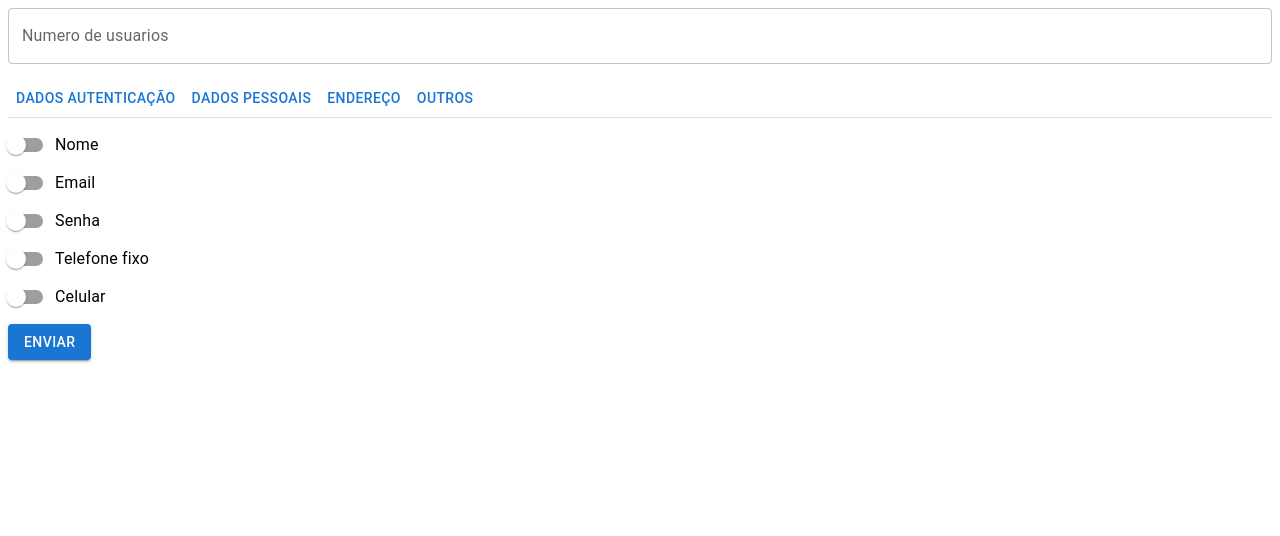
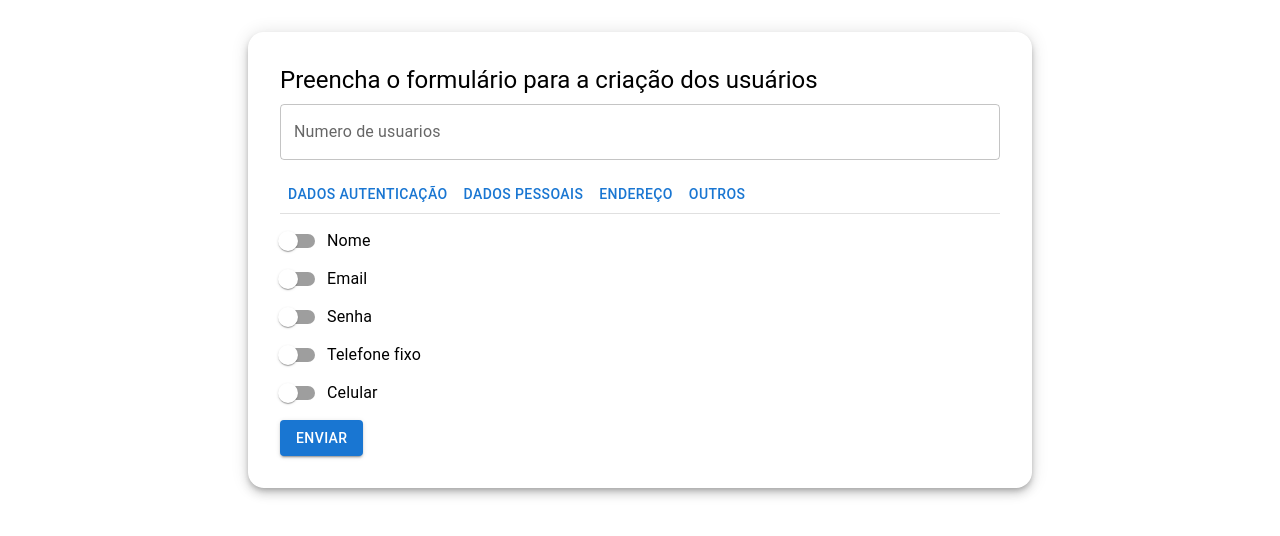
Before and after one commit to ottonSam/user-generate, a React (Create React App) app in the folder frontend/: page / in a window 1280 px wide. Shown: the top 536 px of the page. Built offline with nearby package versions, Linux system fonts and the light colour scheme; no server answers.

Commit message:
UI review

```diff
--- a/frontend/src/App.tsx
+++ b/frontend/src/App.tsx
@@ -1,3 +1,4 @@
+import { Box } from "@mui/material";
 import { useState } from "react";
 import ShowUsers from "./components/ShowUsers";
 import Form from "./components/UserGenerateForm";
@@ -8,13 +9,20 @@ function App() {
   const [dataUsers, setDataUsers] = useState(userExample);
 
   return (
-    <div className="App">
+    <Box
+      padding={4}
+      maxWidth={720}
+      margin="auto"
+      marginTop={4}
+      borderRadius={4}
+      boxShadow={6}
+    >
       {showForm ? (
         <Form setShowForm={setShowForm} setDataUsers={setDataUsers} />
       ) : (
-        <ShowUsers usersData={dataUsers} />
+        <ShowUsers setShowForm={setShowForm} usersData={dataUsers} />
       )}
-    </div>
+    </Box>
   );
 }
 
--- a/frontend/src/components/ShowUsers.tsx
+++ b/frontend/src/components/ShowUsers.tsx
@@ -1,21 +1,31 @@
-import { Typography } from "@mui/material";
-import { Box } from "@mui/system";
+import { Box, Button, Typography } from "@mui/material";
 
 interface IShowUsersProps {
-  usersData: any;
+  usersData: JSON[];
+  setShowForm: (e: any) => void;
 }
 
-const ShowUsers = ({ usersData }: IShowUsersProps) => {
-  const users = usersData.map((user: JSON) => {
-    return <pre>{JSON.stringify(user, null, 2)}</pre>;
-  });
+const ShowUsers = ({ usersData, setShowForm }: IShowUsersProps) => {
+  const users = <pre>{JSON.stringify(usersData, null, 2)}</pre>;
+
+  const handleReset = () => {
+    setShowForm(true);
+  };
 
   return (
     <Box>
-      <Typography variant="h5">
+      <Typography variant="h5" marginBottom={1}>
         🎉Parabéns os usuários foram criados com sucesso🎉
       </Typography>
       {users}
+      <Button
+        type="button"
+        color="success"
+        variant="contained"
+        onClick={handleReset}
+      >
+        Voltar ao formulário
+      </Button>
     </Box>
   );
 };
--- a/frontend/src/components/UserGenerateForm.tsx
+++ b/frontend/src/components/UserGenerateForm.tsx
@@ -3,7 +3,7 @@ import { yupResolver } from "@hookform/resolvers/yup";
 
 import validationSchema from "../utils/validationSchema";
 import FormFields from "./FormFields";
-import { Button } from "@mui/material";
+import { Button, Typography } from "@mui/material";
 import apiRequest from "../services/apiRequest";
 
 interface IFormInputs {
@@ -50,7 +50,6 @@ const UserGenerateForm = ({
   ) => {
     const apiResponse = await apiRequest(data);
     if (apiResponse.status === 200) {
-      console.log(apiResponse.data);
       setDataUsers(apiResponse.data);
       setShowForm(false);
     }
@@ -58,6 +57,9 @@ const UserGenerateForm = ({
 
   return (
     <FormProvider {...methods}>
+      <Typography variant="h5" marginBottom={1}>
+        Preencha o formulário para a criação dos usuários
+      </Typography>
       <form onSubmit={methods.handleSubmit(formSubmitHandler)}>
         <FormFields />
         <Button type="submit" variant="contained" color="primary">
```
